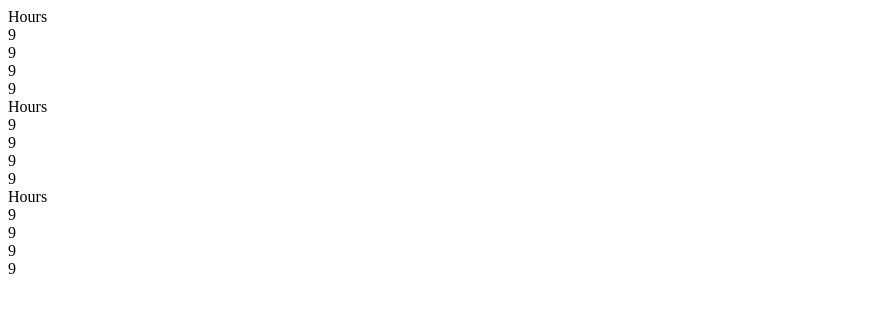
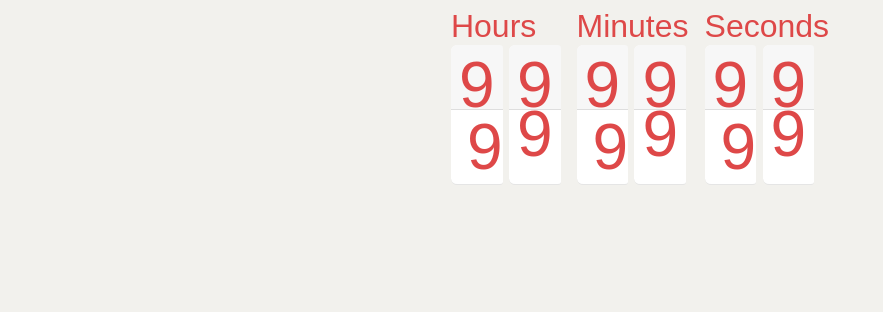
Before and after one commit to kundangupt/3D-CountDown-Timer, a plain HTML site: page Index.HTML in a window 1280 px wide. Shown: the whole page, without its empty margins (0-883 px from the left). Drawn offline with Linux system fonts and the light colour scheme.

Commit message:
doc:updated

```diff
--- a/Index.HTML
+++ b/Index.HTML
@@ -6,7 +6,8 @@
     <meta http-equiv="X-UA-Compatible" content="IE=edge">
     <meta name="viewport" content="width=device-width, initial-scale=1.0">
     <title>3D-CountDown Timer</title>
-    <link rel="stlyesheet" href="Style.css">
+    <link rel="stylesheet" href="Style.css">
+
     <script src="Timer.js"></script>
 </head>
 
@@ -16,37 +17,37 @@
         <div class="container=segment">
             <div class="segment-title">Hours</div>
             <div class="segment">
-                <div class="flip-card">
+                <div class="flip-card" data-hours-tens>
                     <div class="top">9</div>
                     <div class="botton">9</div>
                 </div>
-                <div class="flip-card">
+                <div class="flip-card" data-hours-ones>
                     <div class="top">9</div>
                     <div class="bottom">9</div>
                 </div>
             </div>
         </div>
         <div class="container=segment">
-            <div class="segment-title">Hours</div>
+            <div class="segment-title">Minutes</div>
             <div class="segment">
-                <div class="flip-card">
+                <div class="flip-card" data-minutes-tens>
                     <div class="top">9</div>
                     <div class="botton">9</div>
                 </div>
-                <div class="flip-card">
+                <div class="flip-card" data-minutes-ones>
                     <div class="top">9</div>
                     <div class="bottom">9</div>
                 </div>
             </div>
         </div>
         <div class="container=segment">
-            <div class="segment-title">Hours</div>
+            <div class="segment-title">Seconds</div>
             <div class="segment">
-                <div class="flip-card">
+                <div class="flip-card" data-seconds-tens="">
                     <div class="top">9</div>
                     <div class="botton">9</div>
                 </div>
-                <div class="flip-card">
+                <div class="flip-card" data-seconds-ones="">
                     <div class="top">9</div>
                     <div class="bottom">9</div>
                 </div>
--- a/Style.css
+++ b/Style.css
@@ -62,6 +62,9 @@ body{
 .container{
     display: flex;
     gap:.5rem;
+    margin: 0 auto;
+    width: 100%;
+    justify-content: center;
 }
 
 .container-segment{
```
